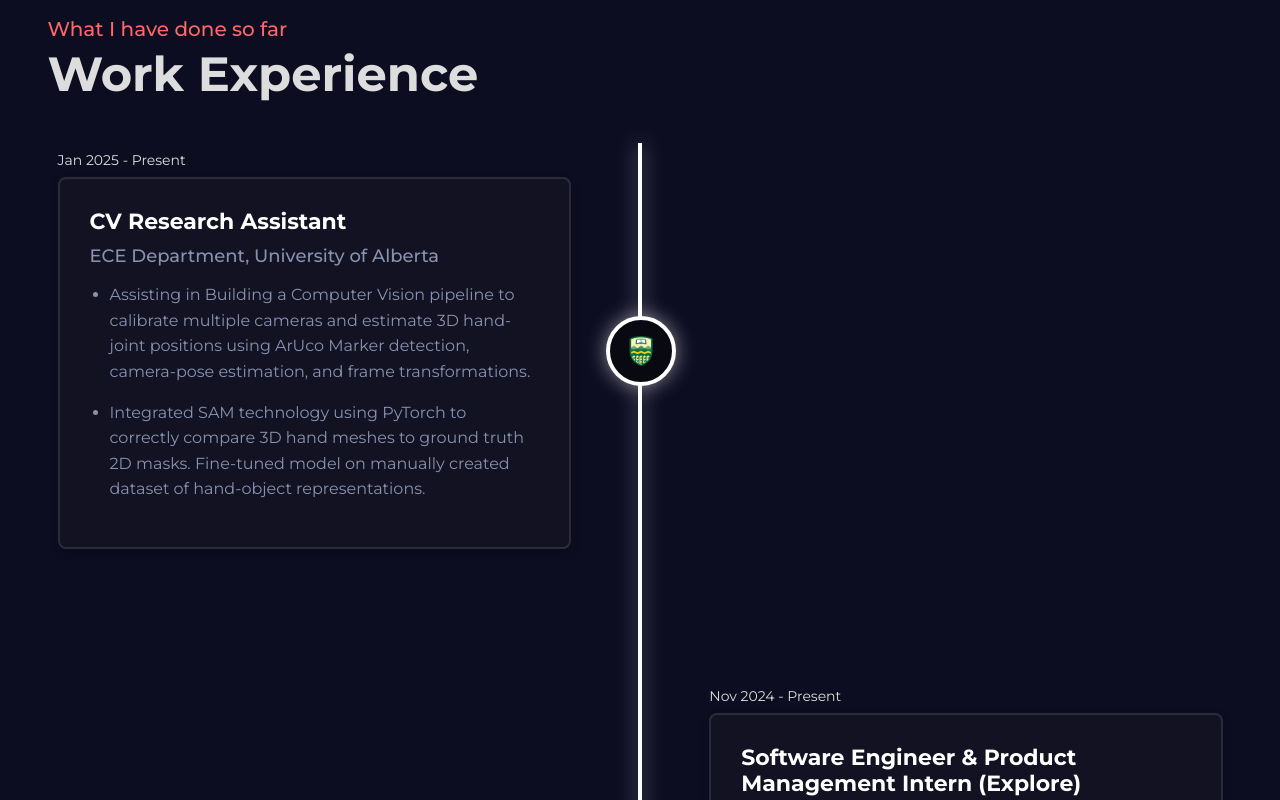
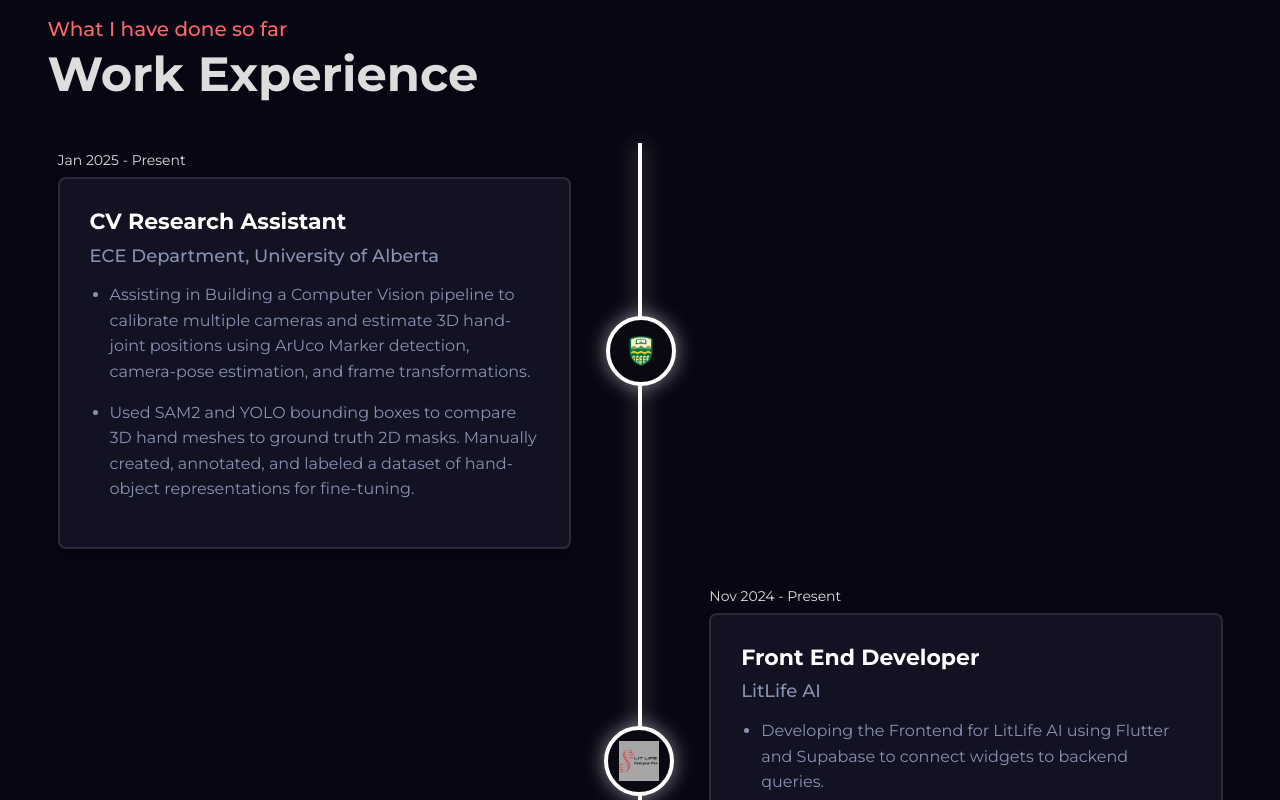
Before and after one commit to ardenmonaghan/personalSite, a React (Create React App) app in the folder personal_site/: page / in a window 1280 px wide. Shown: the part 2000-2800 px from the top of the page. Built offline with nearby package versions, Linux system fonts and the light colour scheme.

Commit message:
finished the work-experience section of application

```diff
--- a/personal_site/src/css/styles.css
+++ b/personal_site/src/css/styles.css
@@ -306,7 +306,7 @@ header {
 /* Work Experience */
 
 .work-experience {
-    background-color: #0d0d22;
+    background-color: #070714;
     padding: 8rem 0;
 }
 
@@ -333,7 +333,7 @@ header {
     position: relative;
     width: 45%;
     padding: 1rem 1rem;
-    margin-bottom: 12rem;
+    margin-bottom: 2rem;
 }
 
 .timeline-content {
--- a/personal_site/src/header.js
+++ b/personal_site/src/header.js
@@ -25,6 +25,9 @@ const Header = () => {
                             <a className="header-font" href="#about">About</a>
                         </li>
                         <li>
+                            <a className="header-font" href="#work">Experience</a>
+                        </li>
+                        <li>
                             <a className="header-font" href="#contact">Contact</a>
                         </li>
                         <li>
--- a/personal_site/src/work_experience.js
+++ b/personal_site/src/work_experience.js
@@ -1,9 +1,11 @@
 import React from 'react';
 import { motion } from 'framer-motion';
 import { fadeIn } from './utils/motion';
-// Import your image (adjust the path as needed)
+
 import uofaImage from './images/uofa_logo.png';
 import litLifeImage from './images/litlifeai_logo.jpg';
+import uaisImage from './images/UAIS_Logo.png';
+import safewayImage from './images/Safeway.png';
 
 const WorkExperience = () => {
   return (
@@ -20,9 +22,9 @@ const WorkExperience = () => {
         </motion.div>
 
         <div className="vertical-timeline">
-          {/* Timeline Entry 1 (Left) */}
+
           <div className="timeline-entry left">
-            {/* Circle with icon (static) */}
+
             <div className="timeline-icon">
               <img src={uofaImage} alt="University of Alberta" />
             </div>
@@ -43,8 +45,8 @@ const WorkExperience = () => {
                   hand-joint positions using ArUco Marker detection, camera-pose estimation, and frame transformations.
                   </li>
                   <li>
-                  Integrated SAM technology using PyTorch to correctly compare 3D hand meshes to ground truth 2D masks.
-                  Fine-tuned model on manually created dataset of hand-object representations.
+                  Used SAM2 and YOLO bounding boxes to compare 3D hand meshes to ground truth 2D masks.
+                  Manually created, annotated, and labeled a dataset of hand-object representations for fine-tuning.
                   </li>
                 </ul>
               </div>
@@ -62,23 +64,23 @@ const WorkExperience = () => {
             >
               <p className="work-date">Nov 2024 - Present</p>
               <div className="timeline-content">
-                <h3>Software Engineer & Product Management Intern (Explore)</h3>
-                <h4>Microsoft</h4>
+                <h3>Front End Developer</h3>
+                <h4>LitLife AI</h4>
                 <ul className="work-responsibilities">
                   <li>
                     Developing the Frontend for LitLife AI using Flutter and Supabase to connect widgets to backend queries.
                   </li>
                   <li>
-                    Contributing to the development of a secure user interaction system using Row Level Security.
+                    Contributing to the development of a secure user interaction system using Supabase Row Level Security.
                   </li>
                 </ul>
               </div>
             </motion.div>
           </div>
           <div className="timeline-entry left">
-            {/* Circle with icon (static) */}
+
             <div className="timeline-icon">
-              <img src={uofaImage} alt="University of Alberta" />
+              <img src={uaisImage} alt="Undergraduate Artifical Intellegence Society" />
             </div>
 
             <motion.div
@@ -87,7 +89,7 @@ const WorkExperience = () => {
               whileInView="show"
               viewport={{ once: true }}
             >
-              <p className="work-date">Jan 2025 - Present</p>
+              <p className="work-date">April 2024 - Present</p>
               <div className="timeline-content">
                 <h3>Secretary</h3>
                 <h4>Undergraduate Artifical Intellegence Society</h4>
@@ -95,15 +97,43 @@ const WorkExperience = () => {
                   <li>
                     Organizing and participating in guest speaker nights with industry professionals to help students gain and connect with valuable industry knowledge.
                   </li>
+                  <li>Guiding over 100 students per semester in understanding the fundamentals of data cleaning and supervised
+                  learning through scikit-learn workshops and seminars.
+                  </li>
+                </ul>
+              </div>
+            </motion.div>
+          </div>
+          <div className="timeline-entry right">
+            <div className="timeline-icon">
+              <img src={safewayImage} alt="litLife" />
+            </div>
+            <motion.div
+              variants={fadeIn('left', 'spring', 0.2, 1)}
+              initial="hidden"
+              whileInView="show"
+              viewport={{ once: true }}
+            >
+              <p className="work-date">Nov 2020 - Aug 2023</p>
+              <div className="timeline-content">
+                <h3>Bakery Clerk</h3>
+                <h4>Safeway</h4>
+                <ul className="work-responsibilities">
                   <li>
-
+                    Demonstrated strong customer service and communication skills over many years of dedicated experience.
+                  </li>
+                  <li>
+                    Learned to work in a fast-paced environment and manage time effectively with 12 other co-workers.
                   </li>
                 </ul>
               </div>
             </motion.div>
           </div>
 
+
         </div>
+
+
 
       </div>
     </section>
```
Also changed, not shown: personal_site/src/images/Safeway.png (added).
